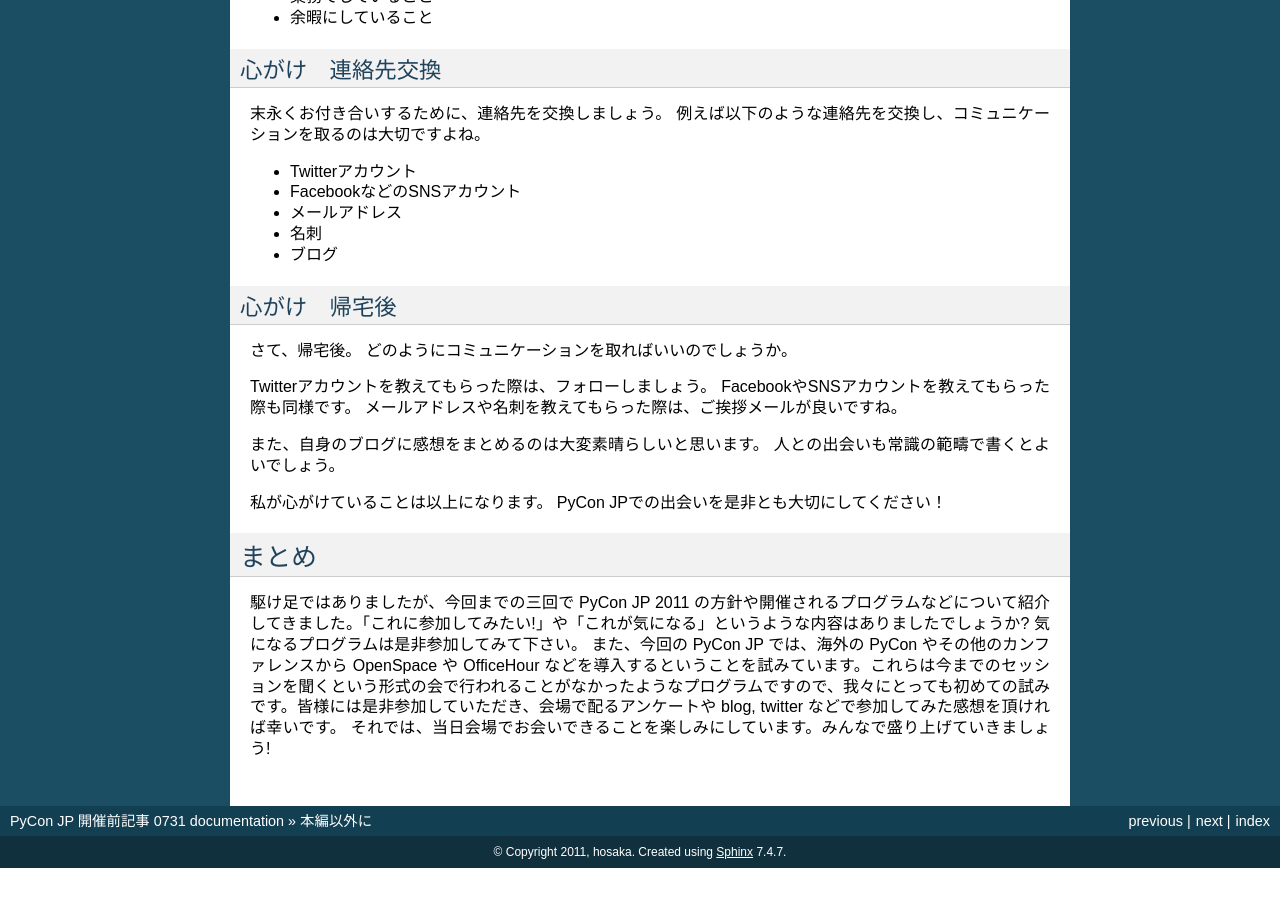
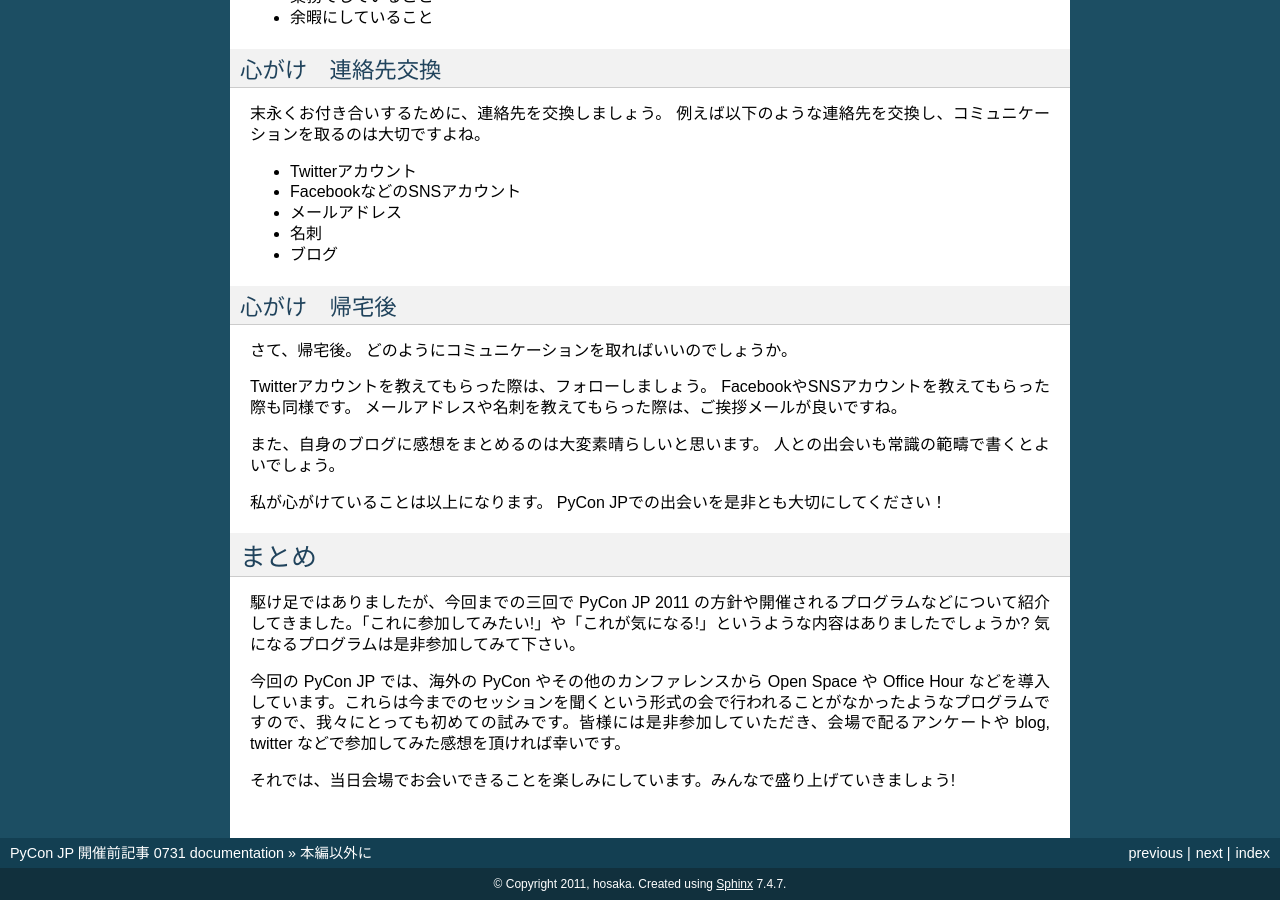
Before and after one commit to michilu/prepycon-article, a Sphinx documentation site: the page built from sphinx/vol3.rst, in a window 1280 px wide and 900 px high, scrolled down 3551 px. Built offline with Sphinx 7.4.7, drawn with Linux system fonts in a browser that asks for light colours; before the commit the page ends 4419 px from its top, so only the background shows below that.

Commit message:
まとめ文整形

```diff
--- a/sphinx/vol3.rst
+++ b/sphinx/vol3.rst
@@ -173,6 +173,8 @@ PyCon JPでの出会いを是非とも大切にしてください！
 まとめ
 ======
 
-駆け足ではありましたが、今回までの三回で PyCon JP 2011 の方針や開催されるプログラムなどについて紹介してきました。「これに参加してみたい!」や「これが気になる」というような内容はありましたでしょうか? 気になるプログラムは是非参加してみて下さい。
-また、今回の PyCon JP では、海外の PyCon やその他のカンファレンスから OpenSpace や OfficeHour などを導入するということを試みています。これらは今までのセッションを聞くという形式の会で行われることがなかったようなプログラムですので、我々にとっても初めての試みです。皆様には是非参加していただき、会場で配るアンケートや blog, twitter などで参加してみた感想を頂ければ幸いです。
+駆け足ではありましたが、今回までの三回で PyCon JP 2011 の方針や開催されるプログラムなどについて紹介してきました。「これに参加してみたい!」や「これが気になる!」というような内容はありましたでしょうか? 気になるプログラムは是非参加してみて下さい。
+
+今回の PyCon JP では、海外の PyCon やその他のカンファレンスから Open Space や Office Hour などを導入しています。これらは今までのセッションを聞くという形式の会で行われることがなかったようなプログラムですので、我々にとっても初めての試みです。皆様には是非参加していただき、会場で配るアンケートや blog, twitter などで参加してみた感想を頂ければ幸いです。
+
 それでは、当日会場でお会いできることを楽しみにしています。みんなで盛り上げていきましょう!
```
